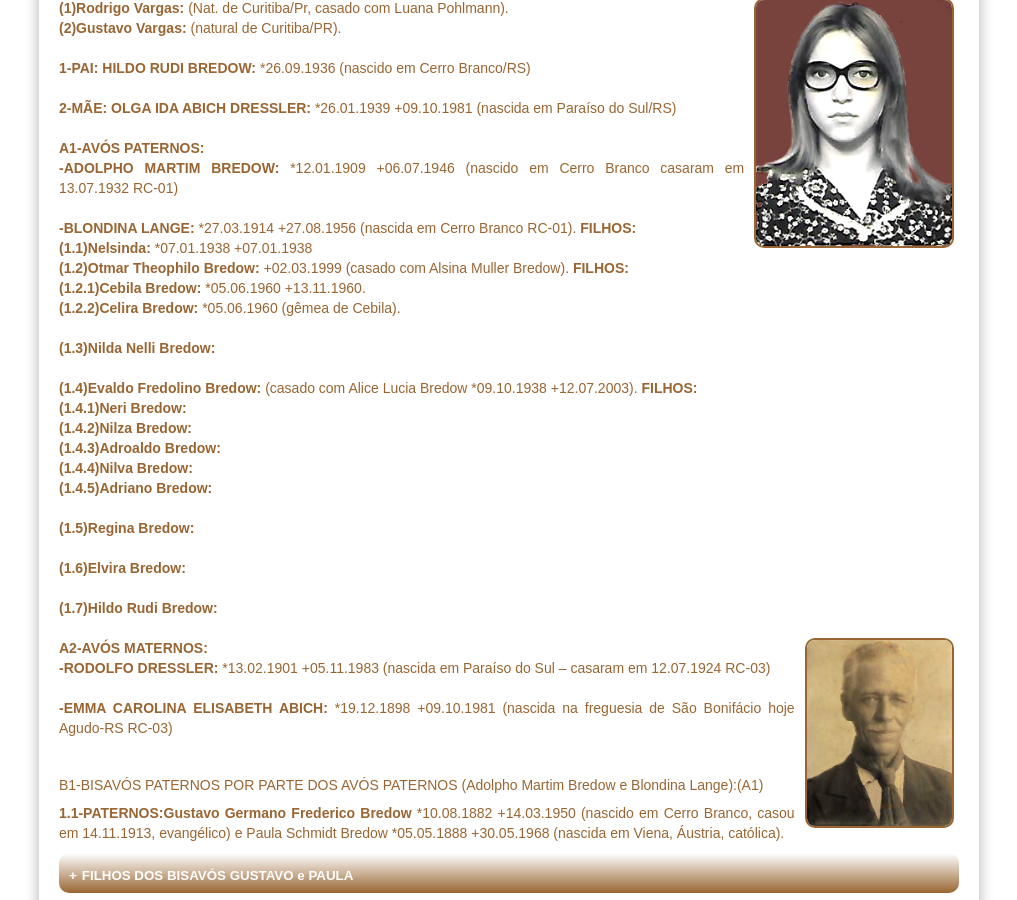
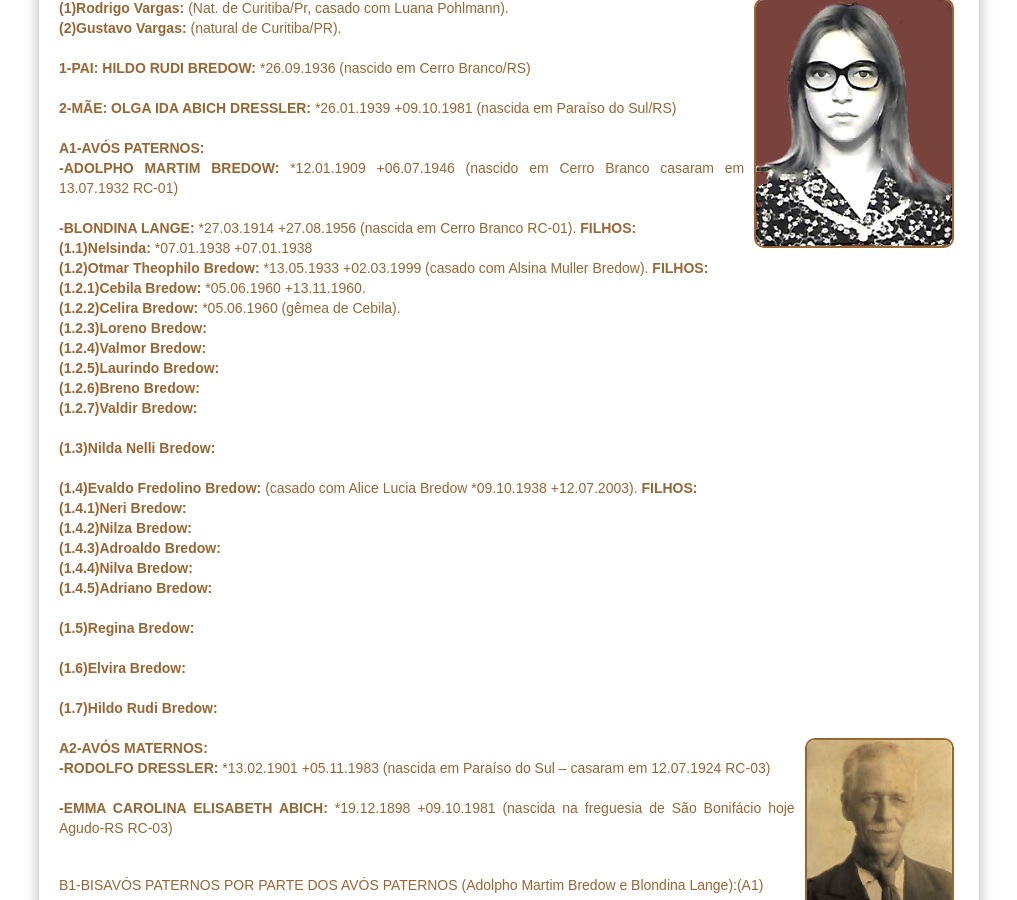
Before and after one commit to claudiovargas1955/claudiovargas1955.github.io, a Jekyll site: the page built from _pages/arvore-genealogica-de-roselia-renita-bredow.html, in a window 1280 px wide and 900 px high, scrolled down 1084 px. Shown: the whole window, without its empty margins (131-1148 px from the left). Built offline with Jekyll 4.4.1, drawn with Linux system fonts in a browser that asks for light colours; some web fonts are replaced.

Commit message:
Update arvore-genealogica-de-roselia-renita-bredow.html

```diff
--- a/_pages/arvore-genealogica-de-roselia-renita-bredow.html
+++ b/_pages/arvore-genealogica-de-roselia-renita-bredow.html
@@ -97,9 +97,14 @@ Fonseca de Oliveira 17.07.1899 +14.05.1924 avós maternos: Silvestre Rodrigues *
 <b>-ADOLPHO MARTIM BREDOW: </b>*12.01.1909 +06.07.1946 (nascido em Cerro Branco casaram em 13.07.1932 RC-01)<br/><br/>
 <b>-BLONDINA LANGE: </b> *27.03.1914 +27.08.1956 (nascida em Cerro Branco RC-01). <b>FILHOS: </b><br/>
 <b>(1.1)Nelsinda: </b>*07.01.1938 +07.01.1938 <br>
-<b>(1.2)Otmar Theophilo Bredow: </b>+02.03.1999 (casado com Alsina Muller Bredow). <b>FILHOS: </b><br>
+<b>(1.2)Otmar Theophilo Bredow: </b>*13.05.1933 +02.03.1999 (casado com Alsina Muller Bredow). <b>FILHOS: </b><br>
 <b>(1.2.1)Cebila Bredow: </b>*05.06.1960 +13.11.1960.<br>
-<b>(1.2.2)Celira Bredow: </b>*05.06.1960 (gêmea de Cebila).<br><br>
+<b>(1.2.2)Celira Bredow: </b>*05.06.1960 (gêmea de Cebila).<br>
+<b>(1.2.3)Loreno Bredow: </b><br>
+<b>(1.2.4)Valmor Bredow: </b><br>
+<b>(1.2.5)Laurindo Bredow: </b><br>
+<b>(1.2.6)Breno Bredow: </b><br>
+<b>(1.2.7)Valdir Bredow: </b><br><br>
 
 <b>(1.3)Nilda Nelli Bredow: </b><br><br>
 
```
